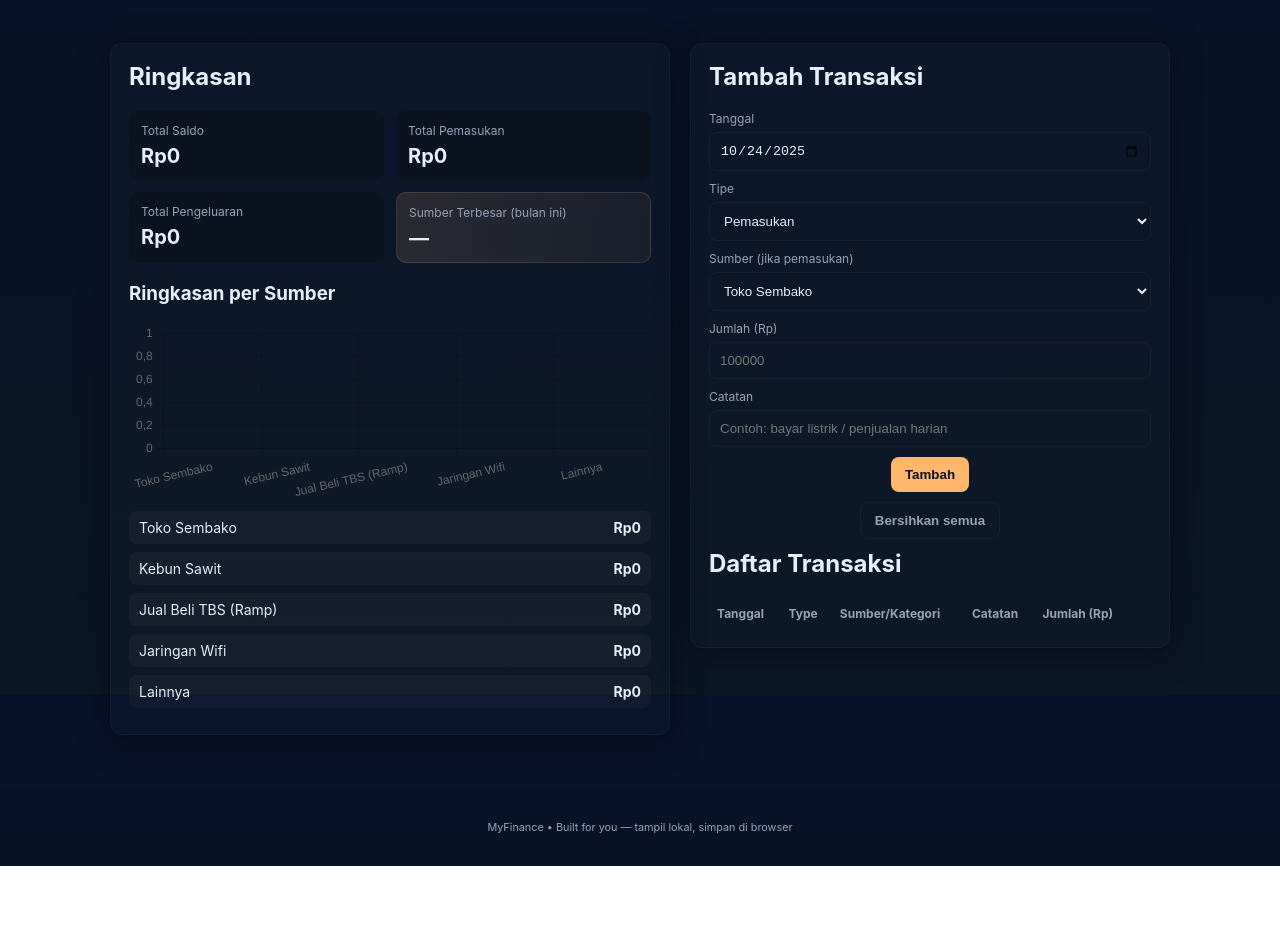
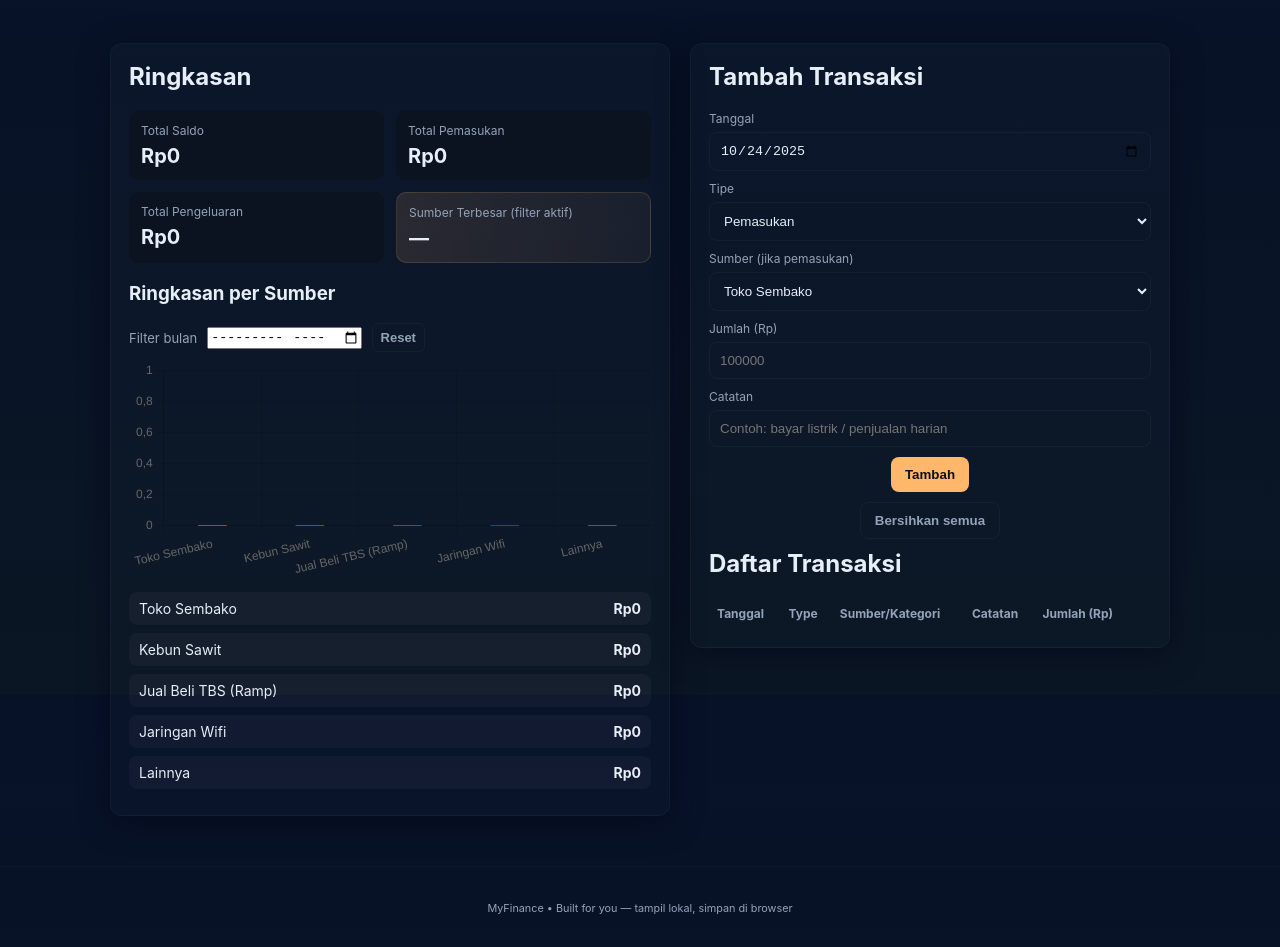
Before and after one commit to ranstchristian-coder/belajar-web, a plain HTML site: page index.html in a window 1280 px wide. Shown: the part 105-1052 px from the top of the page. Before the commit the page ends 971 px from the top, so only its background shows below. Drawn offline with nearby package versions, Linux system fonts and the light colour scheme.

Commit message:
Add colored Chart.js bars and month filter for income per source

```diff
--- a/app.js
+++ b/app.js
@@ -1,5 +1,5 @@
 // === app.js ===
-// Personal Finance Manager + Chart.js integration
+// Personal Finance Manager + Chart.js with colored bars + month filter
 
 const KEY = 'myfinance_tx_v1';
 
@@ -10,6 +10,15 @@ const SOURCES = {
   jual_beli_tbs: 'Jual Beli TBS (Ramp)',
   jaringan_wifi: 'Jaringan Wifi',
   lainnya: 'Lainnya'
+};
+
+// colors per source (consistent)
+const COLORS = {
+  toko_sembako: '#FF8A65',   // orange
+  kebun_sawit:  '#66BB6A',   // green
+  jual_beli_tbs: '#42A5F5',  // blue
+  jaringan_wifi:'#AB47BC',   // purple
+  lainnya:      '#90A4AE'    // grey
 };
 
 let txs = []; // array transaksi
@@ -33,13 +42,24 @@ function save(){
   localStorage.setItem(KEY, JSON.stringify(txs));
 }
 
-// calculate totals
-function calcTotals(){
+// apply month filter: returns filtered tx array
+function applyMonthFilter(allTx){
+  const monthVal = qs('#filterMonth').value; // format "YYYY-MM" or ""
+  if(!monthVal) return allTx.slice(); // no filter
+  return allTx.filter(t => {
+    // ensure date in YYYY-MM-DD
+    const d = (t.date || '').slice(0,7);
+    return d === monthVal;
+  });
+}
+
+// calculate totals from an array of transactions
+function calcTotalsFromArray(arr){
   let totalIncome = 0, totalExpense = 0;
   const perSource = {};
   Object.keys(SOURCES).forEach(k => perSource[k] = 0);
 
-  txs.forEach(t=>{
+  arr.forEach(t=>{
     const amt = Number(t.amount) || 0;
     if(t.type === 'income'){
       totalIncome += amt;
@@ -56,20 +76,18 @@ function calcTotals(){
 
 // Chart: create or update
 function renderChart(perSource){
-  // prepare labels and data (only income sources)
   const labels = Object.keys(SOURCES).map(k => SOURCES[k]);
   const data = Object.keys(SOURCES).map(k => perSource[k] || 0);
+  const backgroundColors = Object.keys(SOURCES).map(k => COLORS[k] || '#999');
 
   const ctx = document.getElementById('sourceChart');
   if(!ctx) return;
 
-  // destroy existing chart before creating new one to avoid duplication
   if(chartInstance){
     chartInstance.destroy();
     chartInstance = null;
   }
 
-  // create new bar chart
   chartInstance = new Chart(ctx, {
     type: 'bar',
     data: {
@@ -77,7 +95,9 @@ function renderChart(perSource){
       datasets: [{
         label: 'Pemasukan per Sumber (Rp)',
         data,
-        // Chart.js default color palette will be used
+        backgroundColor: backgroundColors,
+        borderRadius: 6,
+        barThickness: 28
       }]
     },
     options: {
@@ -87,7 +107,6 @@ function renderChart(perSource){
         y: {
           ticks: {
             callback: function(value){
-              // show abbreviated rupiah in ticks (e.g., 100000 -> 100.000)
               return value.toLocaleString('id-ID');
             }
           }
@@ -108,9 +127,11 @@ function renderChart(perSource){
   });
 }
 
-// render UI
+// render UI (uses filter)
 function render(){
-  const { totalIncome, totalExpense, balance, perSource } = calcTotals();
+  // apply filter to derive data shown in chart & summary
+  const filtered = applyMonthFilter(txs);
+  const { totalIncome, totalExpense, balance, perSource } = calcTotalsFromArray(filtered);
 
   qs('#totalBalance').textContent = formatRupiah(balance);
   qs('#totalIncome').textContent = formatRupiah(totalIncome);
@@ -132,13 +153,15 @@ function render(){
     ul.appendChild(li);
   });
 
-  // transactions table
+  // transactions table (show all txs but highlight filtered ones)
   const tbody = qs('#txTable tbody');
   tbody.innerHTML = '';
-  // sort by date desc
-  const sorted = txs.slice().sort((a,b)=> new Date(b.date) - new Date(a.date));
-  sorted.forEach((t,i)=>{
+  // sort by date desc (show all txs so user can manage history)
+  const sortedAll = txs.slice().sort((a,b)=> new Date(b.date) - new Date(a.date));
+  sortedAll.forEach((t,i)=>{
+    const isInFilter = filtered.some(f => f.id === t.id);
     const tr = document.createElement('tr');
+    tr.style.opacity = isInFilter ? '1' : '0.55'; // faded if not in filter
     tr.innerHTML = `
       <td>${t.date}</td>
       <td class="${t.type === 'income' ? 'tx-type-income' : 'tx-type-expense'}">${t.type === 'income' ? 'Pemasukan' : 'Pengeluaran'}</td>
@@ -162,11 +185,10 @@ function render(){
     };
   });
 
-  // update chart with perSource
+  // update chart with perSource (filtered)
   try {
     renderChart(perSource);
   } catch(err){
-    // jika Chart.js belum load atau error, abaikan (tapi log di console)
     console.error('Chart render error:', err);
   }
 }
@@ -209,6 +231,15 @@ function init(){
     }
   });
 
+  // filter controls
+  qs('#filterMonth').addEventListener('change', () => {
+    render();
+  });
+  qs('#clearFilter').addEventListener('click', () => {
+    qs('#filterMonth').value = '';
+    render();
+  });
+
   // prefilling date today
   qs('#txDate').value = new Date().toISOString().slice(0,10);
 }
--- a/index.html
+++ b/index.html
@@ -32,21 +32,24 @@
           <div id="totalExpense" class="card-value">Rp0</div>
         </div>
         <div class="card highlight">
-          <div class="card-title">Sumber Terbesar (bulan ini)</div>
+          <div class="card-title">Sumber Terbesar (filter aktif)</div>
           <div id="topSource" class="card-value">—</div>
         </div>
       </div>
 
-            <h3>Ringkasan per Sumber</h3>
+      <h3>Ringkasan per Sumber</h3>
 
-      <div class="chart-wrap" style="margin:12px 0 6px">
-        <canvas id="sourceChart" width="400" height="180"></canvas>
+      <div class="chart-controls" style="display:flex;gap:10px;align-items:center;margin-bottom:8px">
+        <label style="font-size:13px;color:var(--muted)">Filter bulan</label>
+        <input id="filterMonth" type="month" />
+        <button id="clearFilter" class="muted btn-sm" type="button">Reset</button>
       </div>
 
-      <ul id="sourceList" class="source-list">
-        <!-- dinamisk -->
-      </ul>
+      <div class="chart-wrap" style="height:220px;margin:6px 0 12px">
+        <canvas id="sourceChart"></canvas>
+      </div>
 
+      <ul id="sourceList" class="source-list"></ul>
     </section>
 
     <!-- Right: Form + Transactions -->
@@ -101,9 +104,7 @@
               <th>Tanggal</th><th>Type</th><th>Sumber/Kategori</th><th>Catatan</th><th>Jumlah (Rp)</th><th></th>
             </tr>
           </thead>
-          <tbody>
-            <!-- dinamis -->
-          </tbody>
+          <tbody></tbody>
         </table>
       </div>
     </section>
@@ -114,6 +115,7 @@
       <small>MyFinance • Built for you — tampil lokal, simpan di browser</small>
     </div>
   </footer>
+
   <!-- Chart.js CDN -->
   <script src="https://cdn.jsdelivr.net/npm/chart.js"></script>
   <script src="app.js"></script>
```
